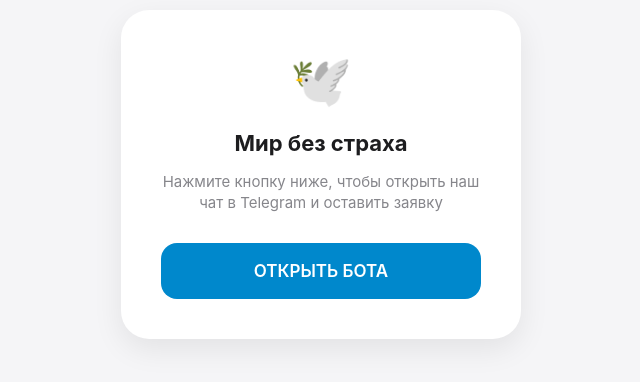
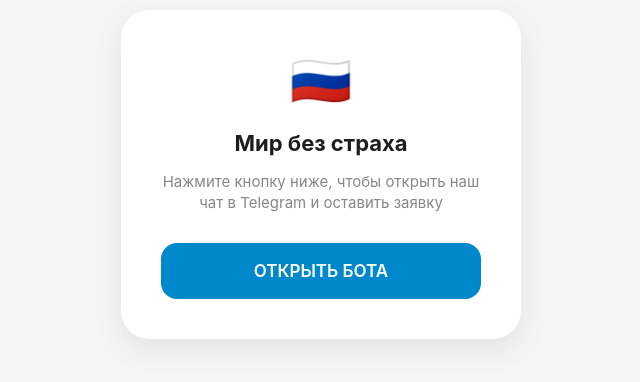
Before and after one commit to RikiTikiTavi75/visitor, a plain HTML site: page index.html in a window 1280 px wide. Shown: the part 226-608 px from the top of the page, without its empty margins (319-959 px from the left). Drawn offline with Linux system fonts and the light colour scheme.

Commit message:
Update index.html

```diff
--- a/index.html
+++ b/index.html
@@ -16,7 +16,7 @@
 </head>
 <body>
     <div class="card">
-        <div class="logo">🕊️</div>
+        <div class="logo">🇷🇺</div>
         <h1>Мир без страха</h1>
         <p>Нажмите кнопку ниже, чтобы открыть наш чат в Telegram и оставить заявку</p>
         <a href="https://t.me/mirbezstraha_bot" class="btn">ОТКРЫТЬ БОТА</a>
```
